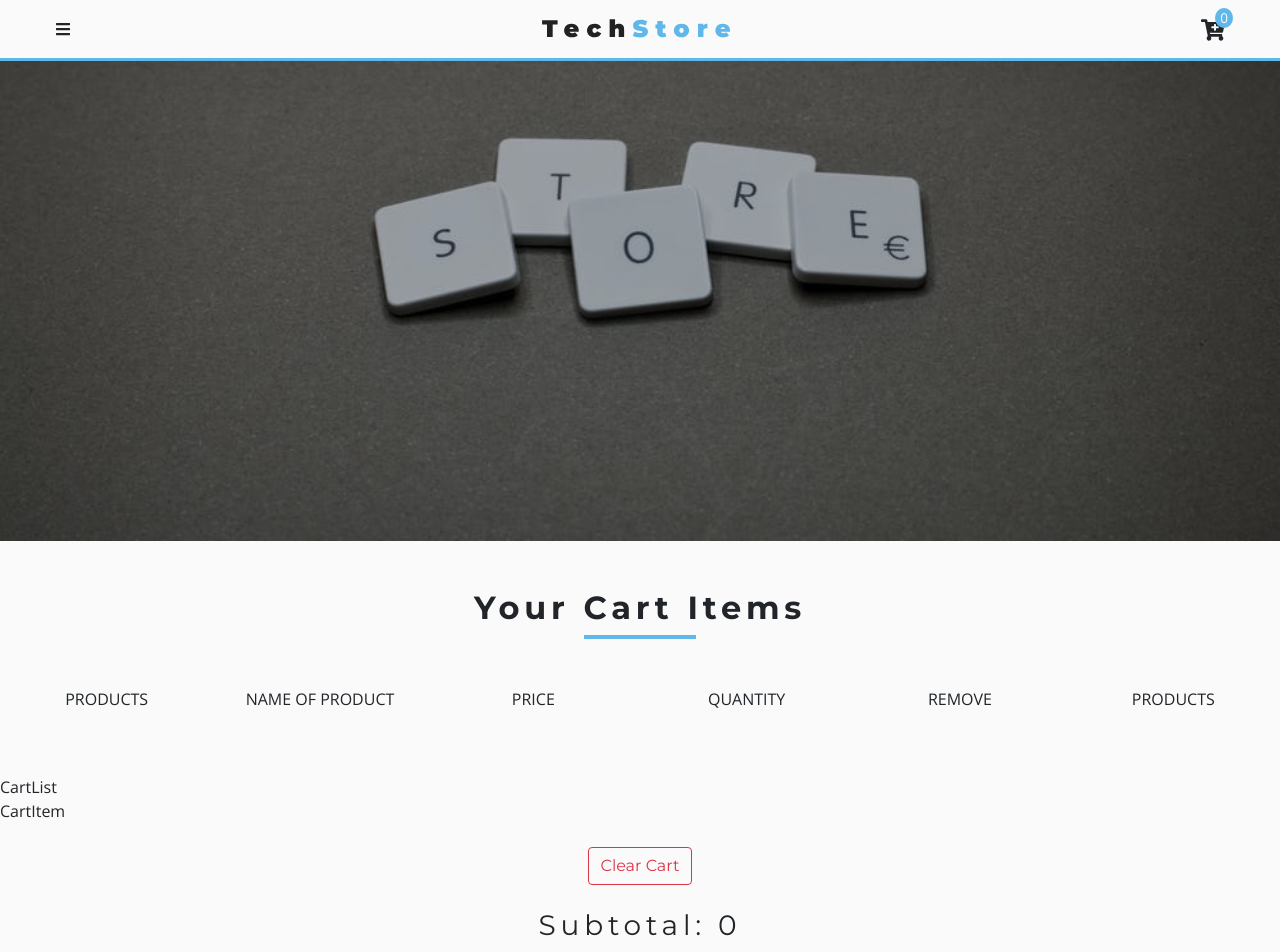
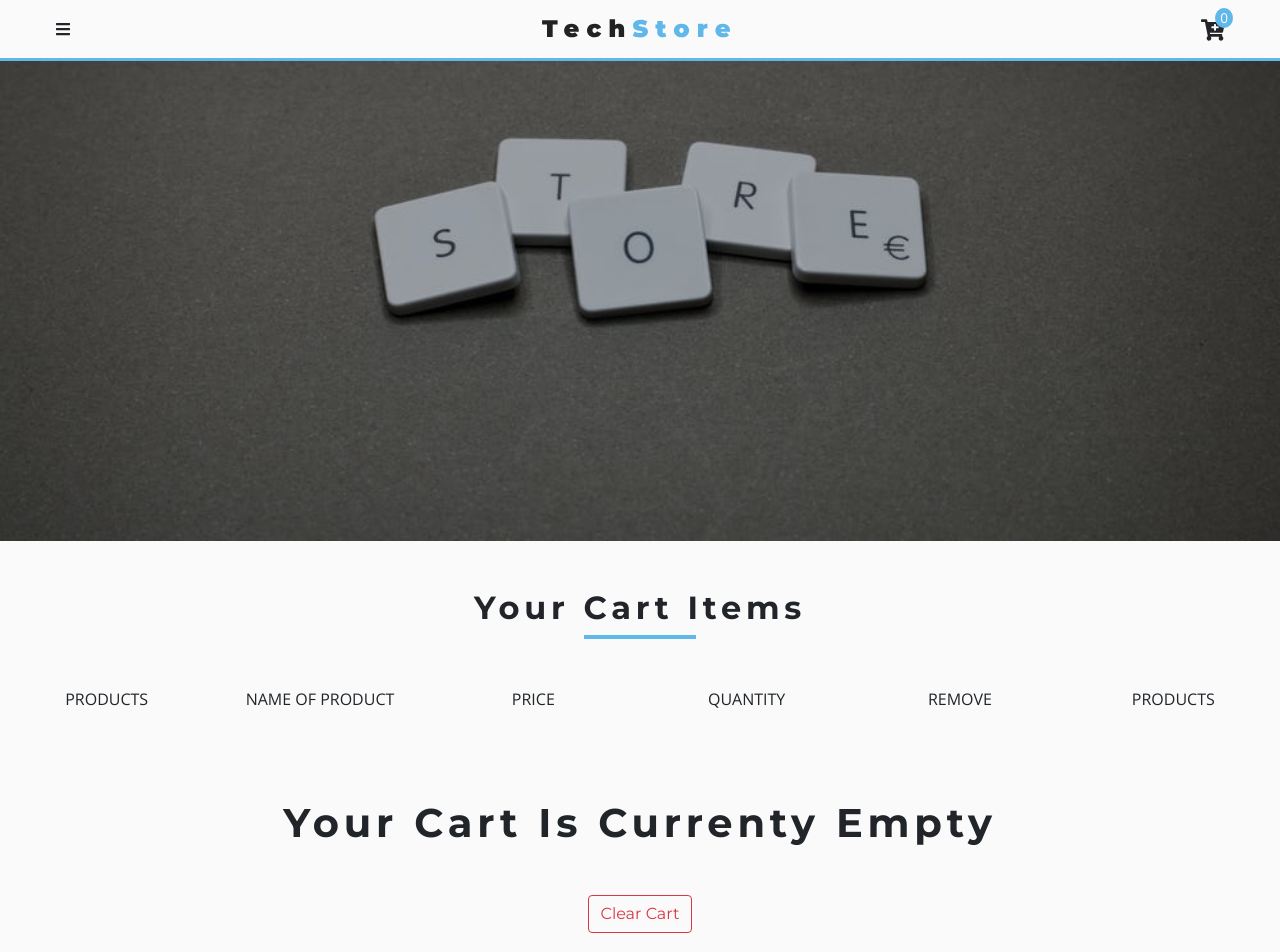
Before and after one commit to Molderck/TechStore-ReactJS, a React (Create React App) app in the folder tech-store/: page /cart in a window 1280 px wide. Shown: the top 952 px of the page. Built offline with nearby package versions, Linux system fonts and the light colour scheme.

Commit message:
CartList component displays a message if the cart is empty or gets the cartItem and all the functions for each product

```diff
--- a/tech-store/src/components/CartPage/CartList.js
+++ b/tech-store/src/components/CartPage/CartList.js
@@ -1,11 +1,39 @@
 import React from "react";
 import CartItem from "./CartItem";
+import { ProductConsumer } from "../../context/Context";
 
 export default function CartList() {
   return (
-    <div>
-      CartList
-      <CartItem />
+    <div className="container-fluid">
+      <div className="row">
+        <div className="col">
+          <ProductConsumer>
+            {value => {
+              const { cart, increment, decrement, removeItem } = value;
+              if (cart.length === 0) {
+                return (
+                  <h1 className="text-title text-center my-4">
+                    Your Cart Is Currenty Empty
+                  </h1>
+                );
+              }
+              return (
+                <>
+                  {cart.map(item => (
+                    <CartItem
+                      key={item.id}
+                      CartItem={item}
+                      increment={increment}
+                      decrement={decrement}
+                      removeItem={removeItem}
+                    />
+                  ))}
+                </>
+              );
+            }}
+          </ProductConsumer>
+        </div>
+      </div>
     </div>
   );
 }
```
